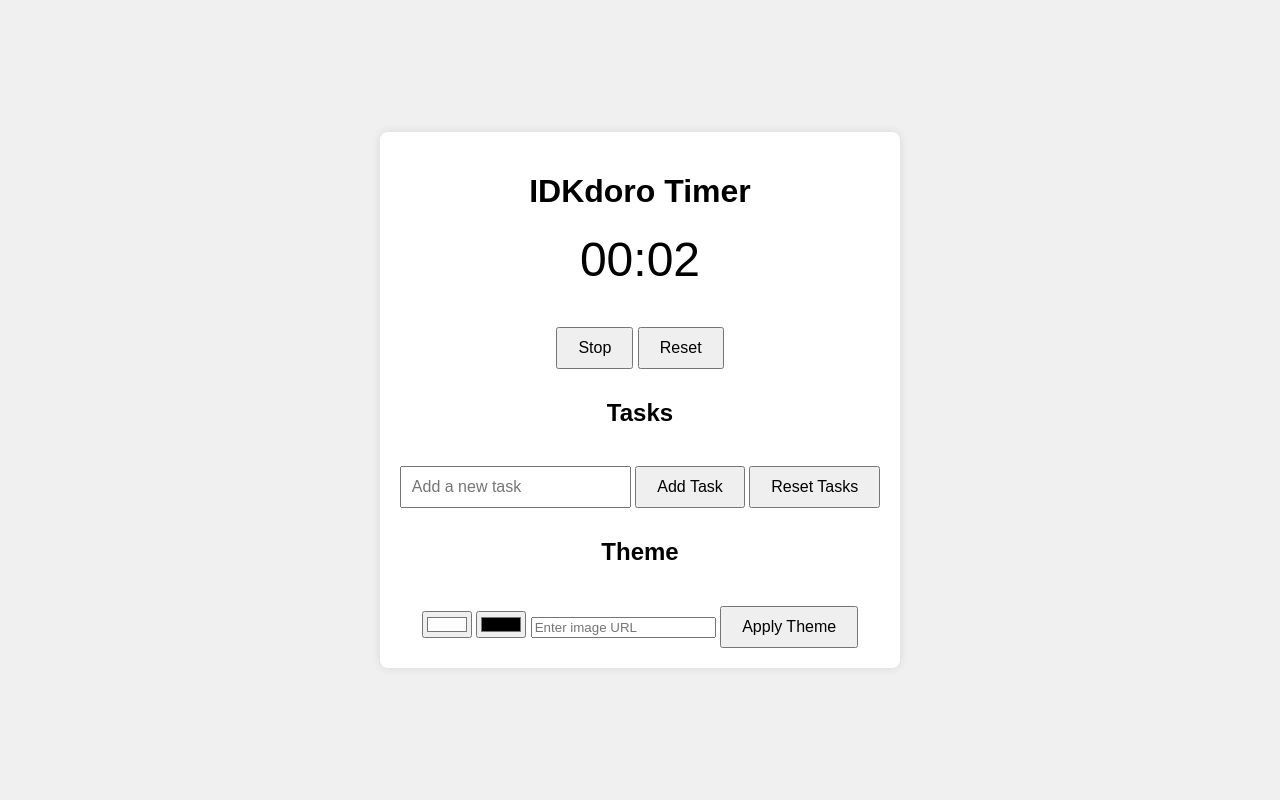
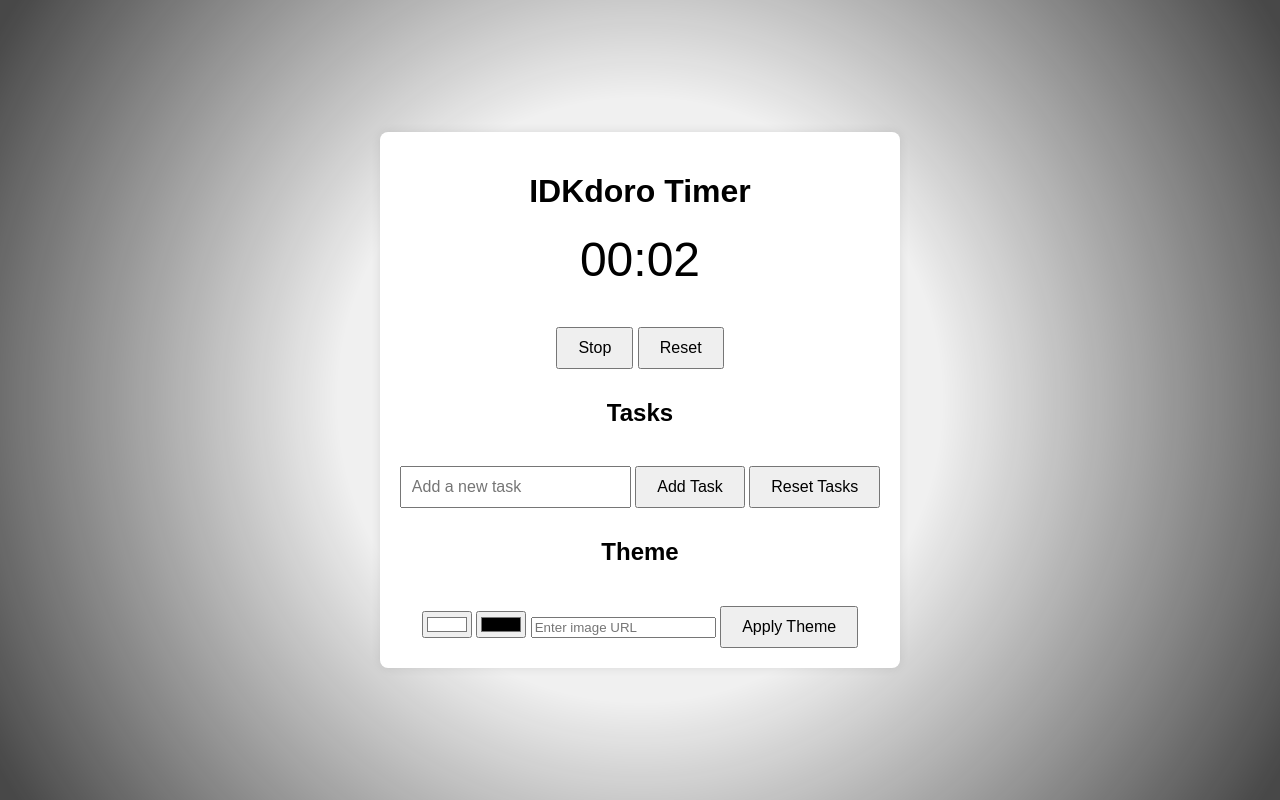
Before and after one commit to DeclineZ/IDKdoro-Timer, a plain HTML site: page index.html in a window 1280 px wide. Both pictures are taken after a click on the button "Start". Drawn offline with Linux system fonts and the light colour scheme.

Commit message:
Vigenette

```diff
--- a/index.css
+++ b/index.css
@@ -67,3 +67,15 @@ button {
 #themeContainer {
     margin-top: 30px;
 }
+
+#vignette {
+    position: fixed;
+    top: 0;
+    left: 0;
+    width: 100%;
+    height: 100%;
+    background-image: radial-gradient(circle at center, rgba(0, 0, 0, 0) 40%, rgba(0, 0, 0, 0.7) 98%);
+    z-index: -1; /* Place the vignette behind the content */
+    opacity: 0%;
+    transition: opacity 1s;
+  }
--- a/index.html
+++ b/index.html
@@ -8,6 +8,7 @@
     <link rel="manifest" href="manifest.json">
 </head>
 <body>
+    <div id="vignette"></div>
     <div class="container">
         <h1>IDKdoro Timer</h1>
         <div id="timer">
--- a/script.js
+++ b/script.js
@@ -14,6 +14,7 @@ const taskList = document.getElementById('taskList');
 const bgColorPicker = document.getElementById('bgColorPicker');
 const textColorPicker = document.getElementById('textColorPicker');
 const applyThemeBtn = document.getElementById('applyThemeBtn');
+const vignette = document.getElementById('vignette');
 
 startStopBtn.addEventListener('click', toggleTimer);
 addTaskBtn.addEventListener('click', addTask);
@@ -40,6 +41,7 @@ function startFocusTimer() {
     timerInterval = setInterval(updateTimer, 1000);
     startStopBtn.textContent = 'Stop';
     isRunning = true;
+    vignette.style.setProperty('opacity', '100%')
 }
 
 function stopFocusTimer() {
@@ -88,6 +90,8 @@ function switchToRestMode() {
     minutesDisplay.textContent = String(Math.floor(restTime / 60)).padStart(2, '0');
     secondsDisplay.textContent = String(restTime % 60).padStart(2, '0');
     startStopBtn.textContent = 'Start Rest';
+    vignette.style.setProperty('opacity', '0%')
+
 }
 
 function switchToFocusMode() {
```
